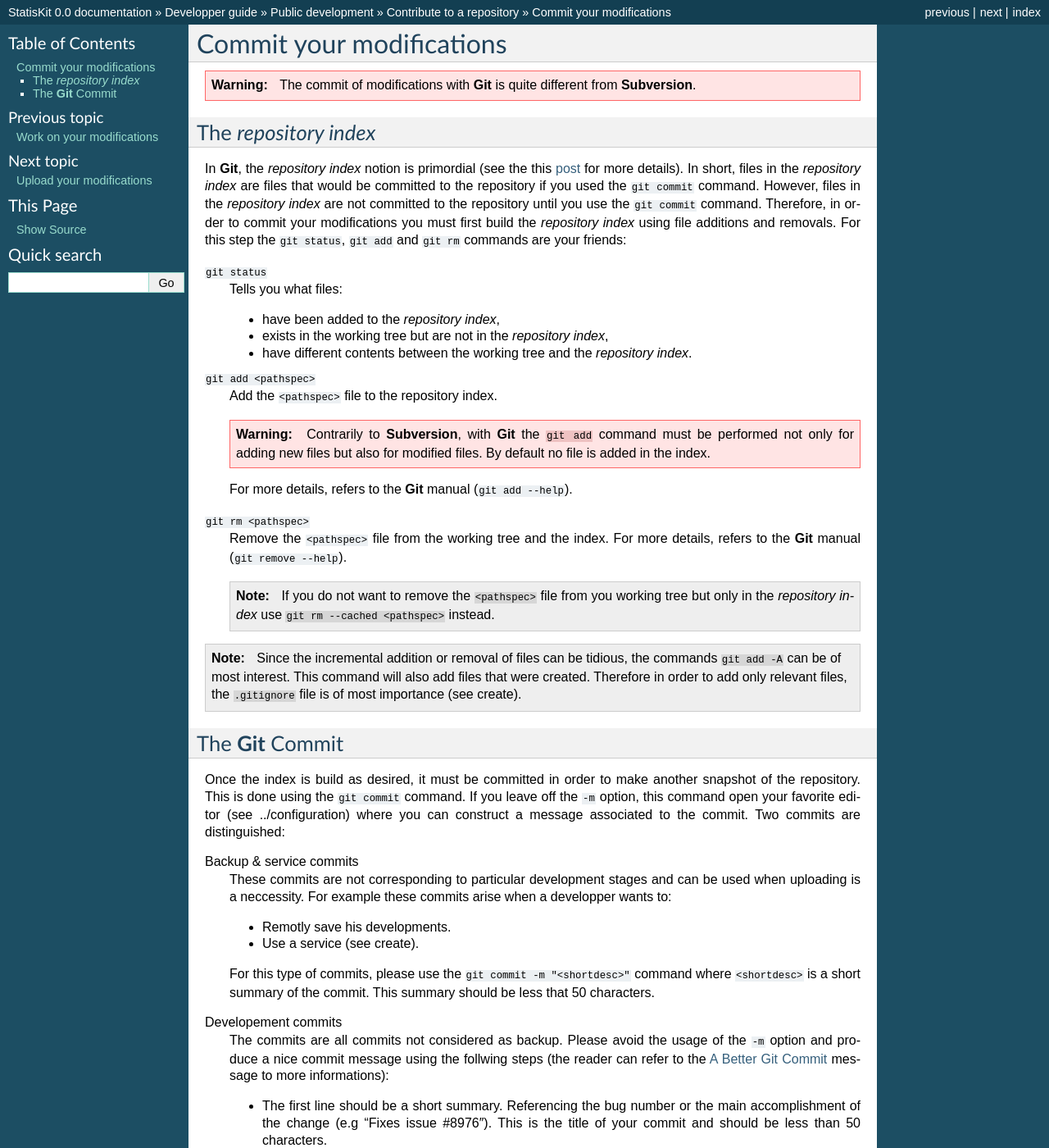
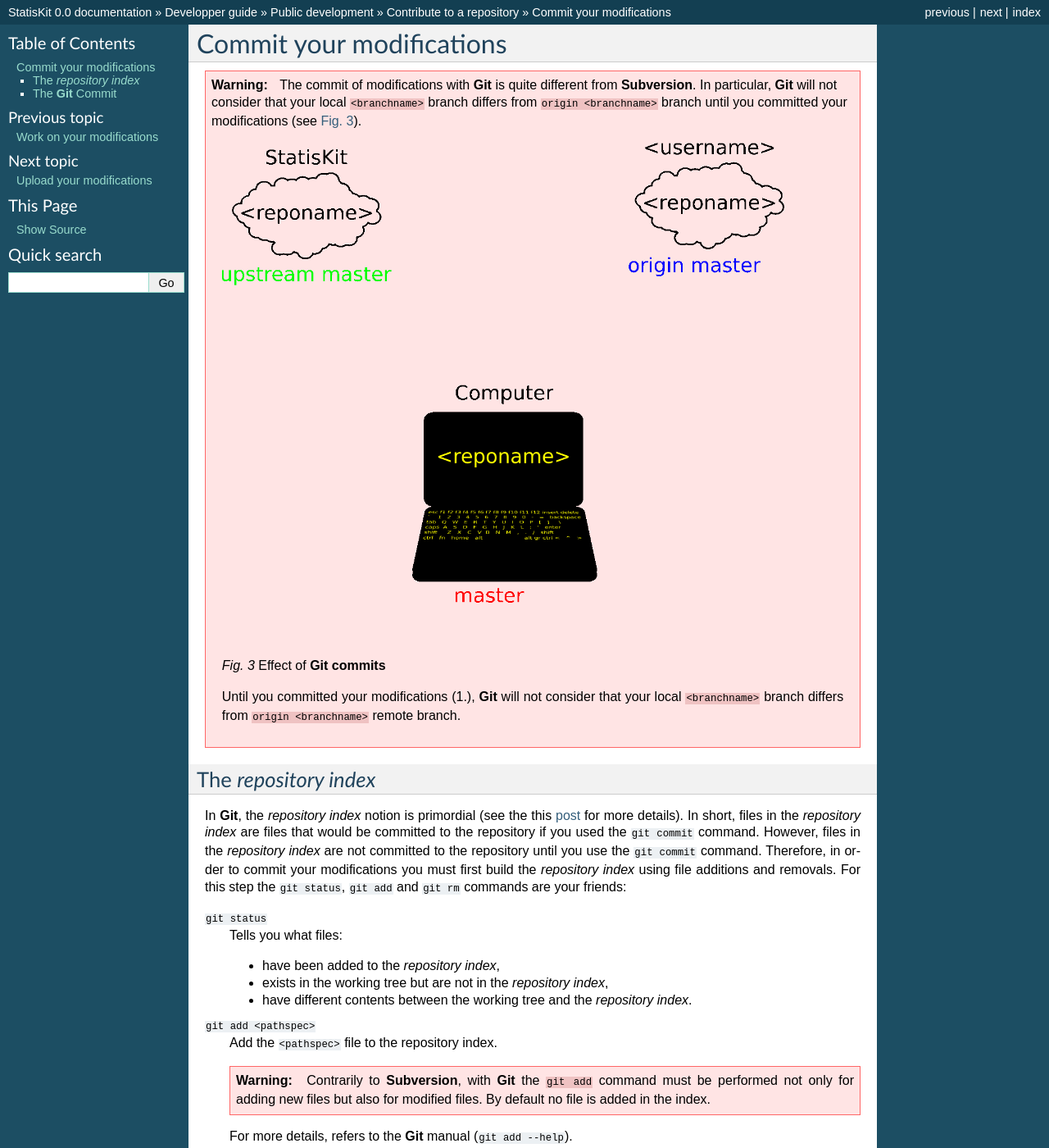
Before and after one commit to StatisKit/StatisKit, a Sphinx documentation site: the page built from doc/developper/public/commit/commit.rst, in a window 1280 px wide and 1400 px high. Shown: the whole window at 82% size. Built offline with Sphinx 7.4.7, drawn with Linux system fonts in a browser that asks for light colours; pages that are not in the unit, such as notebooks, are missing from menus.

Commit message:
Update commit.rst

```diff
--- a/doc/developper/public/commit/commit.rst
+++ b/doc/developper/public/commit/commit.rst
@@ -6,6 +6,16 @@ Commit your modifications
 .. warning::
 
     The commit of modifications with **Git** is quite different from **Subversion**.
+    In particular, **Git** will not consider that your local :code:`<branchname>` branch differs from :code:`origin <branchname>` branch until you committed your modifications (see :numref:`workflow-state-commit`).
+
+    .. _workflow-state-commit:
+
+    .. figure:: ../branch/branch.gif
+
+        Effect of **Git commits**
+
+        Until you committed your modifications (1.), **Git** will not consider that your local :code:`<branchname>` branch differs from :code:`origin <branchname>` remote branch.
+
 
 The *repository index*
 ----------------------
@@ -99,6 +109,6 @@ Developement commits
 
     that will also add new files.
 
-.. warning::
+.. note::
 
     Once this step is done, refers to the :ref:`workflow <contribute-workflow>` to continue.
```
